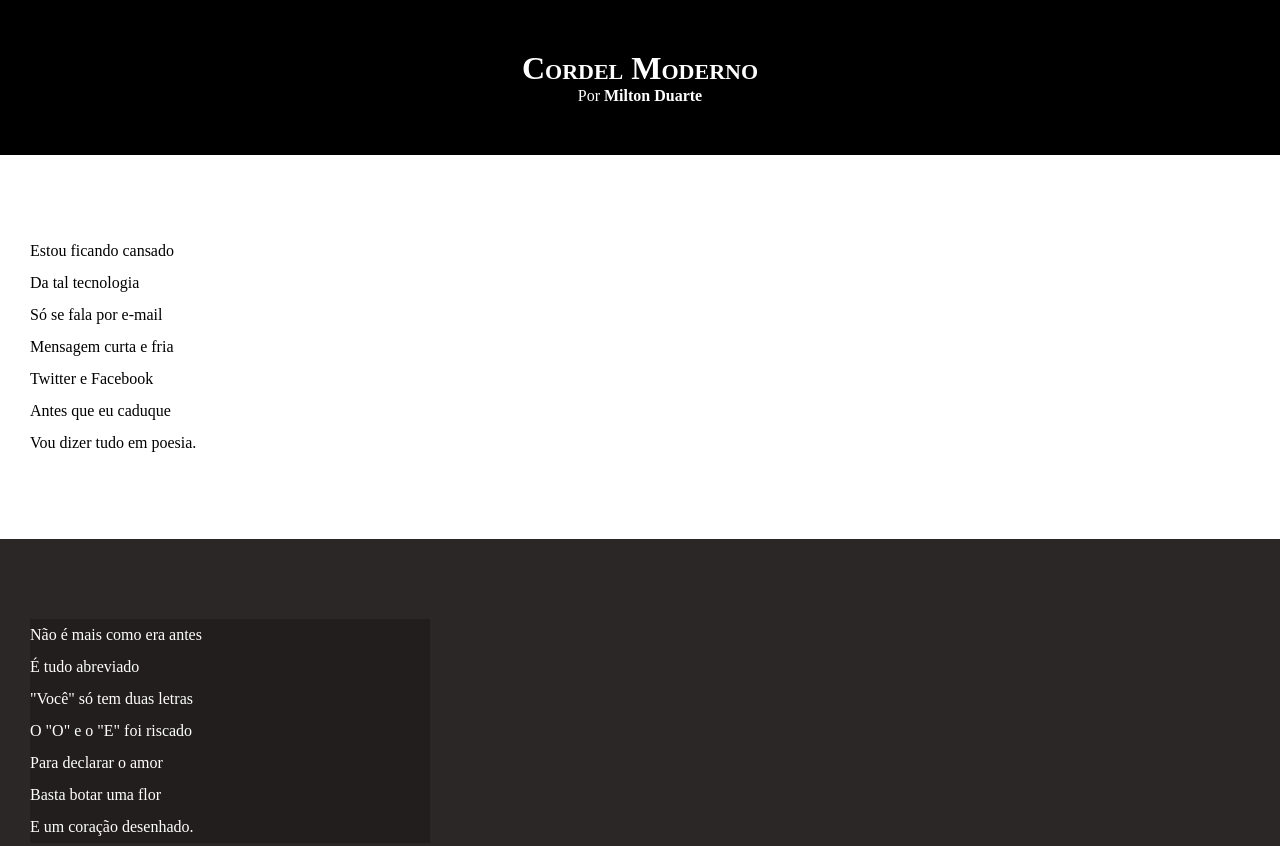
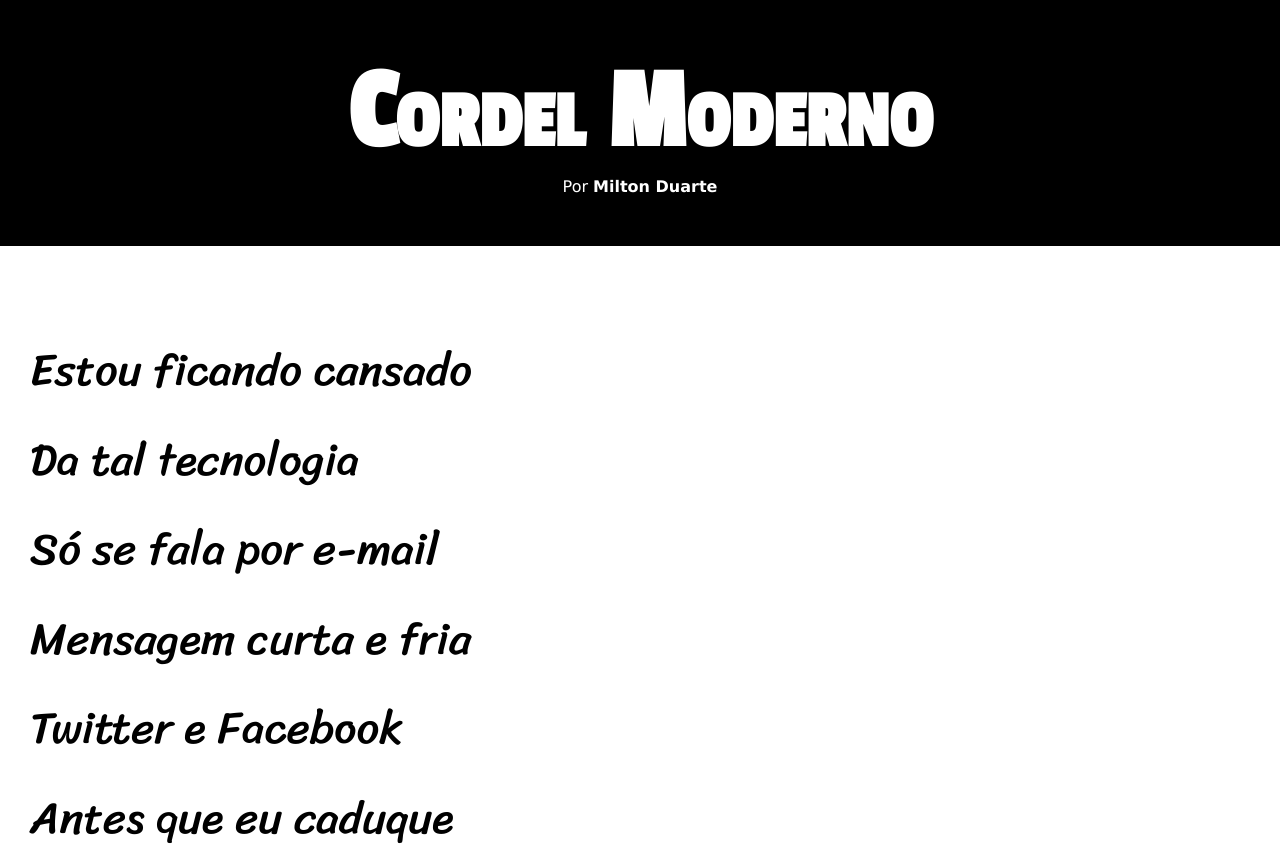
Before and after one commit to gabrielbertuane1/html-css, a plain HTML site: page desafios/012/index.html in a window 1280 px wide. Shown: the top 846 px of the page. Drawn offline with Linux system fonts and the light colour scheme.

Commit message:
att estilos d12

```diff
--- a/desafios/012/style.css
+++ b/desafios/012/style.css
@@ -1,4 +1,14 @@
 @charset "UTF-8";
+
+@import url('https://fonts.googleapis.com/css2?family=Passion+One&display=swap');
+
+@import url('https://fonts.googleapis.com/css2?family=Sriracha&display=swap');
+
+:root {
+    --font1: Verdana, Geneva, Tahoma, sans-serif;
+    --font2: 'Passion One', cursive;
+    --font3: 'Sriracha', cursive;
+}
 
 * {
     margin: 0px;
@@ -8,6 +18,7 @@
 html, body {
     min-height: 100%;
     background-color: darkgray;
+    font-family: var(--font1);
 }
 
 header {
@@ -19,6 +30,8 @@ header {
 header > h1 {
     padding-top: 50px;
     font-variant: small-caps;
+    font-family: var(--font2);
+    font-size: 9vw;
 }
 
 header > p {
@@ -40,6 +53,8 @@ section {
     padding-bottom: 10vh;
     line-height: 2em;
     padding-left: 30px;
+    font-family: var(--font3);
+    font-size: 3.5vw;
 }
 
 .normal {
@@ -54,7 +69,8 @@ section {
 
 .imagem > p {
     background-color: rgba(0, 0, 0, 0.226);
-    width: 400px;
+    display: inline-block;
+    padding: 5px;
 }
 
 footer {
```
